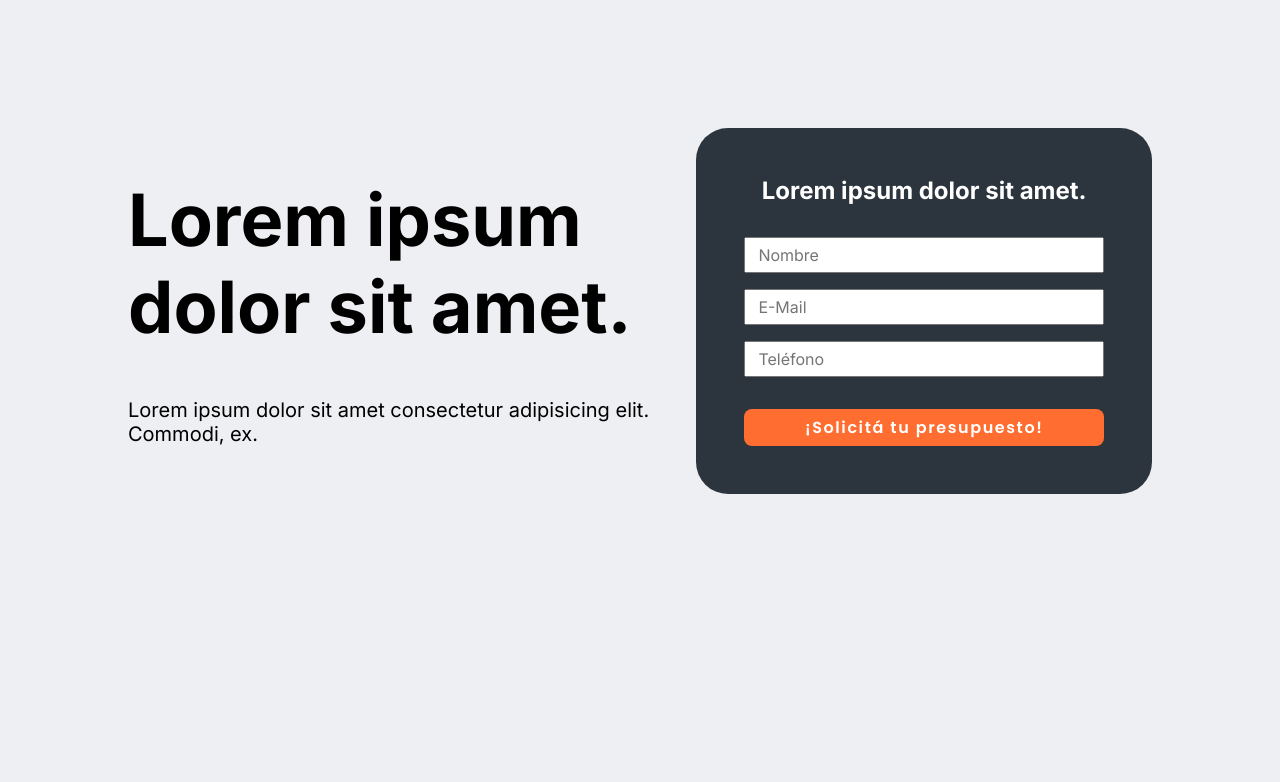
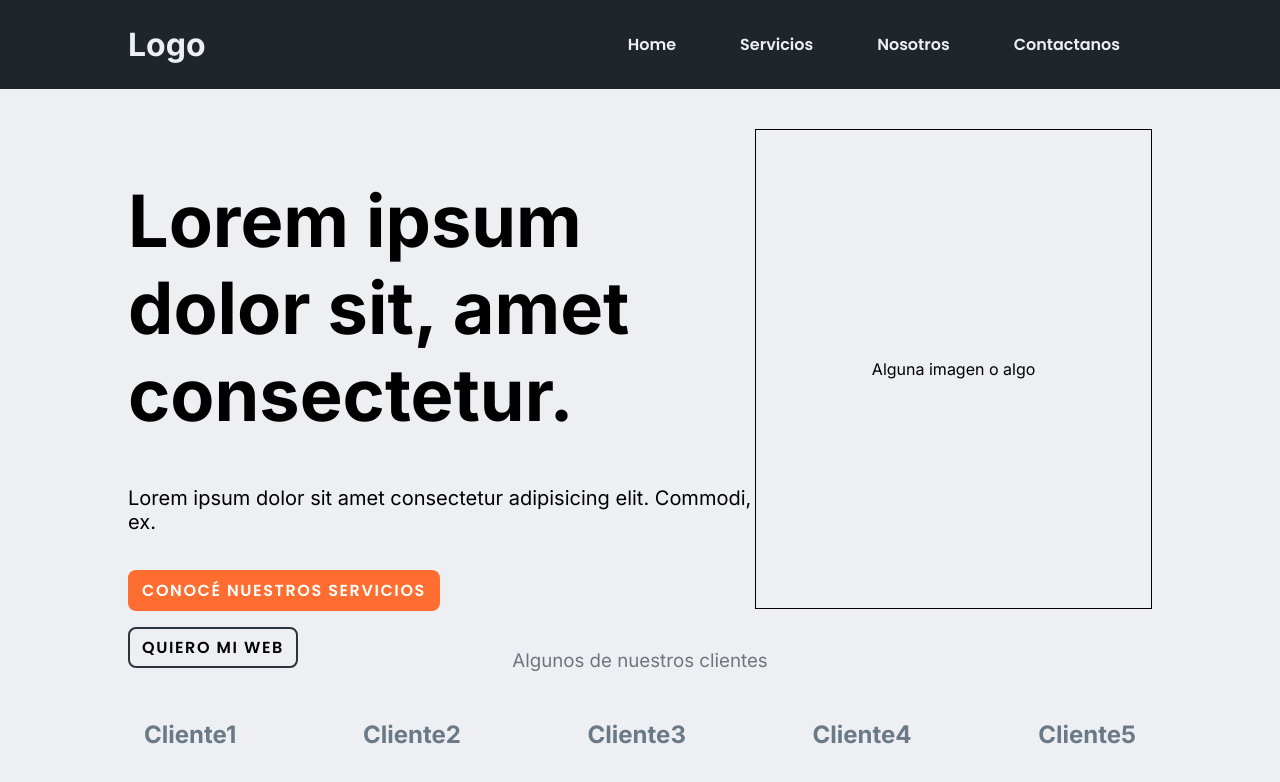
Before and after one commit to fedesouto/landing, a React (Create React App) app: page / in a window 1280 px wide. Shown: the top 782 px of the page. Built offline with nearby package versions, Linux system fonts and the light colour scheme.

Commit message:
main terminado

```diff
--- a/src/App.js
+++ b/src/App.js
@@ -1,9 +1,11 @@
 import Main from './components/Main/Main';
+import Navbar from './components/Navbar/Navbar';
 import './styles.scss'
 
 function App() {
   return (
     <div className='app'>
+      <Navbar />
       <Main />
     </div>
   );
--- /dev/null
+++ b/src/components/Main/Clients.jsx
@@ -0,0 +1,21 @@
+import React from "react";
+
+const Clients = () => {
+    const clientes = [
+        {nombre: "Cliente1", logo:""},
+        {nombre: "Cliente2", logo:""},
+        {nombre: "Cliente3", logo:""},
+        {nombre: "Cliente4", logo:""},
+        {nombre: "Cliente5", logo:""},
+]
+    return(
+        <div className="clients__container">
+            <h3 className="clients__title">Algunos de nuestros clientes</h3>
+            <div className="container" style={{justifyContent: 'space-between'}}>
+            {clientes.map(cliente => <div className="client">{cliente.nombre}</div>)}
+            </div>
+        </div>
+    )
+}
+
+export default Clients;
--- a/src/components/Main/CtaForm.jsx
+++ b/src/components/Main/CtaForm.jsx
@@ -10,7 +10,7 @@ const CtaForm = () => {
         <form className="main__form">
             <h2>Lorem ipsum dolor sit amet.</h2>
             {fields.map((field, index) => <input key={index} type="text" name={field.name} placeholder={field.label} className="form-control"/>)}
-            <button className="btn primary">¡Solicitá tu presupuesto!</button>
+            <button className="btn primary">¡Solicitá tu presupuesto ahora!</button>
         </form>
     )
 }
--- a/src/components/Main/Hero.jsx
+++ b/src/components/Main/Hero.jsx
@@ -1,12 +1,20 @@
 import React from "react";
 
 const Hero = () => {
-    return(
-        <div className="hero">
-            <h1 className="hero__title">Lorem ipsum dolor sit amet.</h1>
-            <p className="hero__text">Lorem ipsum dolor sit amet consectetur adipisicing elit. Commodi, ex.</p>
-        </div>
-    )
-}
+  return (
+    <div className="hero">
+      <h1 className="hero__title">Lorem ipsum <br />dolor sit, amet consectetur.</h1>
+      <p className="hero__text">
+        Lorem ipsum dolor sit amet consectetur adipisicing elit. Commodi, ex.
+      </p>
+      <div>
+        <button className="btn primary">Conocé nuestros servicios</button>
+      </div>
+      <div>
+        <button className="btn outlined">Quiero mi web</button>
+      </div>
+    </div>
+  );
+};
 
 export default Hero;
--- a/src/components/Main/Main.jsx
+++ b/src/components/Main/Main.jsx
@@ -1,12 +1,17 @@
 import React from "react";
-import CtaForm from "./CtaForm";
+import Clients from "./Clients";
 import Hero from "./Hero";
 
 const Main = () => {
     return(
+        <div>
         <div className="main container">
             <Hero />
-            <CtaForm />
+            <div className="container" style={{width: '31vw', height: '100%', border: '1px black solid'}}>
+                Alguna imagen o algo
+            </div>
+        </div>
+        <Clients />
         </div>
     )
 }
--- /dev/null
+++ b/src/components/Navbar/Navbar.jsx
@@ -0,0 +1,21 @@
+import React from "react";
+
+const Navbar = () => {
+    return(
+        <header className="container" style={{justifyContent: 'space-between'}}>
+            <h1>
+                Logo
+            </h1>
+            <nav>
+                <ul className="menu container">
+                    <li>Home</li>
+                    <li>Servicios</li>
+                    <li>Nosotros</li>
+                    <li>Contactanos</li>
+                </ul>
+            </nav>
+        </header>
+    )
+}
+
+export default Navbar;
--- a/src/styles.scss
+++ b/src/styles.scss
@@ -14,6 +14,7 @@ $dark-light: #74777E;
 
 * {
     font-family: 'Inter', sans-serif;
+    box-sizing: border-box;
 }
 
 /* Estilos generales */
@@ -25,25 +26,69 @@ $dark-light: #74777E;
 }
 
 body {
-    background-color: $light;
+    background: $light;
 }
 
 .app {
-    margin: 10vw;
+
+}
+
+.btn {
+    padding: 0.375rem 0.75rem;
+    font-size: 1rem;
+    font-weight: 600;
+    margin-top: 1rem;
+    font-family: 'Poppins', sans-serif;
+    border: transparent solid 2px;
+    border-radius: 0.5rem;
+    letter-spacing: 0.1rem;
+    text-transform: uppercase;
 }
 
 .primary {
     background-color: $primary;
     color: $white;
 }
+.primary:hover {
+    background-color: #fc4b00;
+}
+
+.outlined {
+    background-color: transparent;
+    border-color: $dark-bg;
+}
+
+.outlined:hover {
+    background-color: $dark-bg;
+    color: $white;
+}
+
+
+/* Fin generales */
+header {
+    padding: 0 10vw;
+    background-color: $dark;
+    color: $light;
+    position: sticky;
+    top:0;
+}
+.menu {
+    list-style-type: none;
+    margin: 0;
+    li {
+        margin: 1rem;
+        padding: 1rem;
+        font-weight: 600;
+        color: $light;
+        font-family: 'Poppins', sans-serif;
+    }
+}
 
 
 
-
-/* Fin generales */
-
 .main {
-    height: 100vh;
+    height: 60vh;
+    margin: 5vh 10vw;
     align-items: flex-start;
 }
 .hero {
@@ -78,13 +123,20 @@ body {
     font-size: 16px;
 }
 
-.btn {
-    padding: 0.375rem 0.75rem;
-    font-size: 1rem;
+.clients__container {
+    margin: 0 10vw;
+    margin-top: 2rem;
+}
+
+.clients__title {
+    text-align: center;
+    color: $gray;
+    margin-bottom: 2rem;
+    font-weight: 400;
+}
+.client {
+    margin: 1rem;
+    font-size: 1.5rem;
     font-weight: 600;
-    margin-top: 1rem;
-    font-family: 'Poppins', sans-serif;
-    border: none;
-    border-radius: 0.5rem;
-    letter-spacing: 0.1rem;
+    color: $gray-dark;
 }
```
